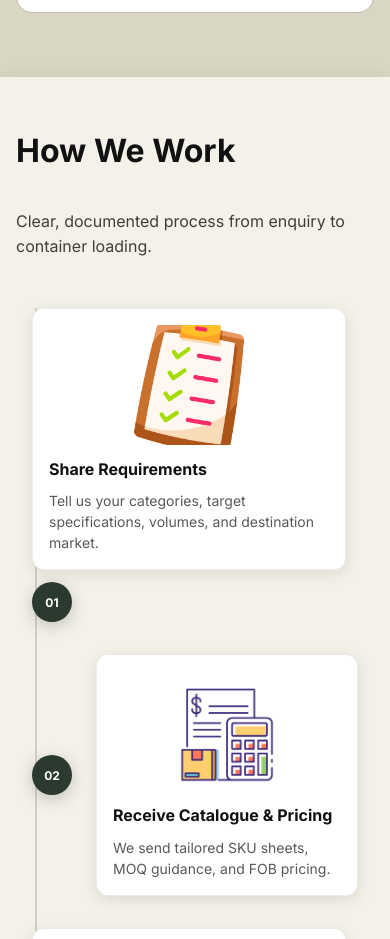
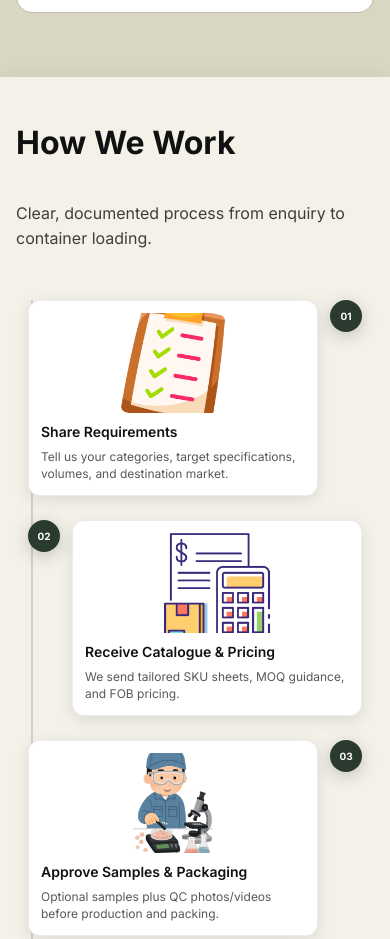
Before and after one commit to uktherebel/ecomm-store, a plain HTML site: page index.html in a window 390 px wide. Shown: the part 5585-6524 px from the top of the page. Drawn offline with Linux system fonts and the light colour scheme.

Commit message:
change dimensions for mobile

```diff
--- a/assets/styles.css
+++ b/assets/styles.css
@@ -932,60 +932,71 @@ footer {
 
 @media (max-width: 768px) {
   .how-we-work-timeline-section {
-    padding: 48px 0;
+    padding: 40px 0;
   }
 
   .timeline-container {
-    padding: 0 16px;
+    padding: 0 12px;
     margin-top: 32px;
   }
 
   .timeline-line {
-    left: 20px;
+    left: 16px;
+    width: 2px;
   }
 
   .timeline-item {
-    grid-template-columns: auto 1fr;
+    display: flex;
+    align-items: flex-start;
     gap: 12px;
-    margin-bottom: 32px;
+    margin-bottom: 24px;
+    position: relative;
   }
 
   .timeline-item-left,
   .timeline-item-right {
-    grid-template-columns: auto 1fr;
+    display: flex;
+    align-items: flex-start;
+    gap: 12px;
   }
 
   .timeline-content {
-    grid-column: 2;
+    flex: 1;
     text-align: left !important;
-    padding: 16px;
+    padding: 12px;
     border-radius: 12px;
+    min-width: 0;
   }
 
   .timeline-node {
-    grid-column: 1;
-    width: 40px;
-    height: 40px;
-    font-size: 0.75rem;
+    width: 32px;
+    height: 32px;
+    font-size: 0.625rem;
+    flex-shrink: 0;
+    position: relative;
+    z-index: 2;
   }
 
   .timeline-image {
-    margin-bottom: 12px;
+    margin-bottom: 8px;
   }
 
   .timeline-image img {
-    max-height: 120px;
+    max-height: 100px;
+    width: 100%;
     object-fit: cover;
+    border-radius: 8px;
   }
 
   .timeline-content h3 {
-    font-size: 1rem;
-    margin-bottom: 8px;
+    font-size: 0.875rem;
+    margin-bottom: 6px;
+    font-weight: 600;
   }
 
   .timeline-content p {
-    font-size: 0.875rem;
-    line-height: 1.5;
+    font-size: 0.75rem;
+    line-height: 1.4;
   }
 
   .timeline-date {
```
